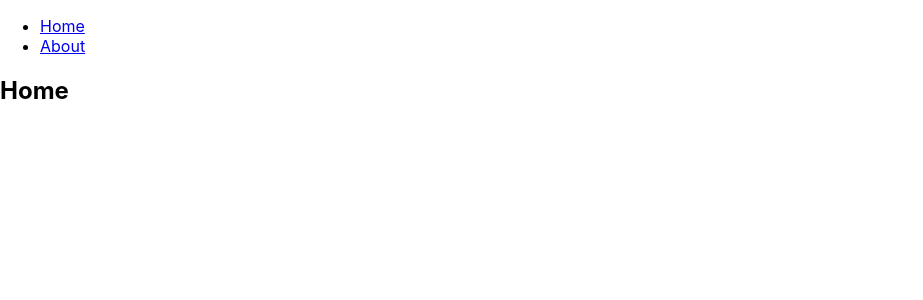
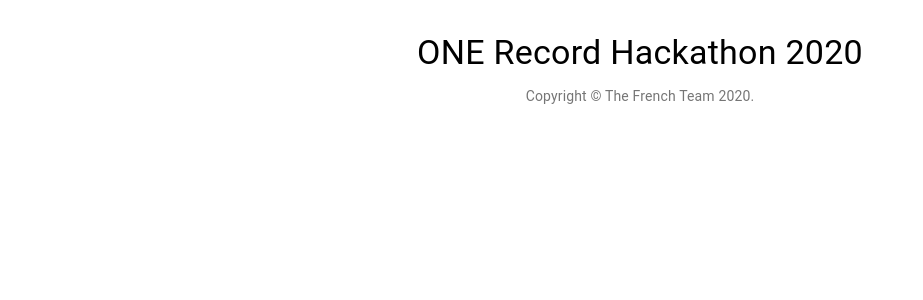
Before and after one commit to La-French-Team/ONE-Record-Hackathon-2020, a React (Create React App) app: page / in a window 1280 px wide. Shown: the top 300 px of the page, without its empty margins (0-923 px from the left). Built offline with nearby package versions, Linux system fonts and the light colour scheme.

Commit message:
Added material UI

```diff
--- a/package.json
+++ b/package.json
@@ -3,6 +3,7 @@
   "version": "0.1.0",
   "private": true,
   "dependencies": {
+    "@material-ui/core": "^4.11.0",
     "@testing-library/jest-dom": "^4.2.4",
     "@testing-library/react": "^9.5.0",
     "@testing-library/user-event": "^7.2.1",
--- a/src/App.jsx
+++ b/src/App.jsx
@@ -1,21 +1,25 @@
 import React from 'react';
-import { BrowserRouter as Router, Switch, Route, Link } from 'react-router-dom';
+import { BrowserRouter as Router, Switch, Route } from 'react-router-dom';
 import { Home, About } from './pages';
+import { ThemeProvider, createMuiTheme } from '@material-ui/core/styles';
+import purple from '@material-ui/core/colors/purple';
+import green from '@material-ui/core/colors/green';
+
+const theme = createMuiTheme({
+  palette: {
+    primary: {
+      main: purple[500],
+    },
+    secondary: {
+      main: green[500],
+    },
+  },
+});
 
 function App() {
   return (
-    <Router>
-      <div>
-        <nav>
-          <ul>
-            <li>
-              <Link to='/'>Home</Link>
-            </li>
-            <li>
-              <Link to='/about'>About</Link>
-            </li>
-          </ul>
-        </nav>
+    <ThemeProvider theme={theme}>
+      <Router>
         <Switch>
           <Route path='/about'>
             <About />
@@ -24,8 +28,8 @@ function App() {
             <Home />
           </Route>
         </Switch>
-      </div>
-    </Router>
+      </Router>
+    </ThemeProvider>
   );
 }
 
--- a/src/pages/Home.jsx
+++ b/src/pages/Home.jsx
@@ -1,5 +1,28 @@
+import { Container, Box, Typography, Link } from '@material-ui/core';
 import React from 'react';
 
+function Copyright() {
+  return (
+    <Typography variant='body2' color='textSecondary' align='center'>
+      {'Copyright © '}
+      <Link color='inherit' href='https://material-ui.com/'>
+        The French Team
+      </Link>{' '}
+      {new Date().getFullYear()}
+      {'.'}
+    </Typography>
+  );
+}
+
 export default () => {
-  return <h2>Home</h2>;
+  return (
+    <Container maxWidth='sm'>
+      <Box my={4}>
+        <Typography variant='h4' component='h1' gutterBottom align='center'>
+          ONE Record Hackathon 2020
+        </Typography>
+        <Copyright />
+      </Box>
+    </Container>
+  );
 };
```
Also changed, not shown: 1 other file (tests, documents, lock files or other folders).
